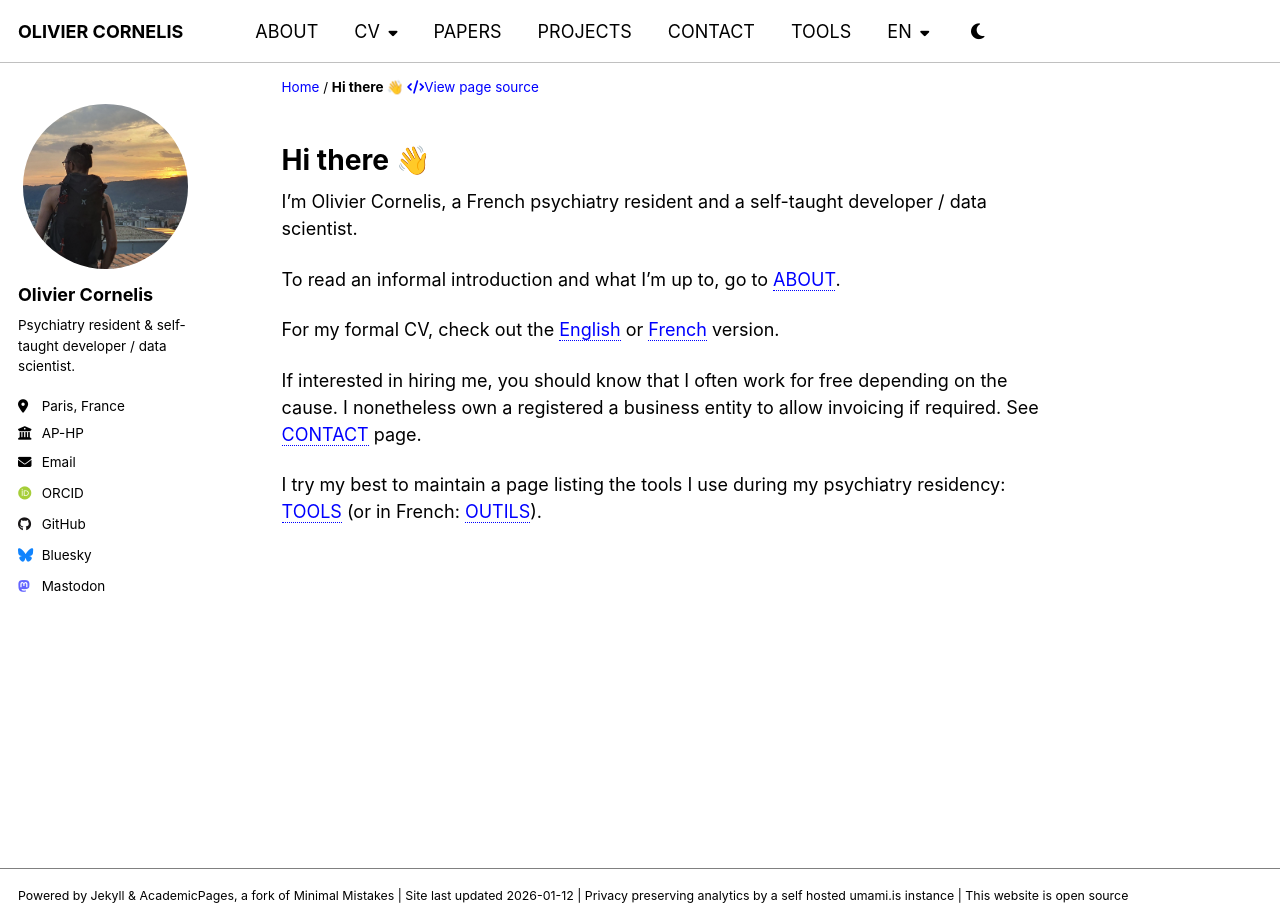
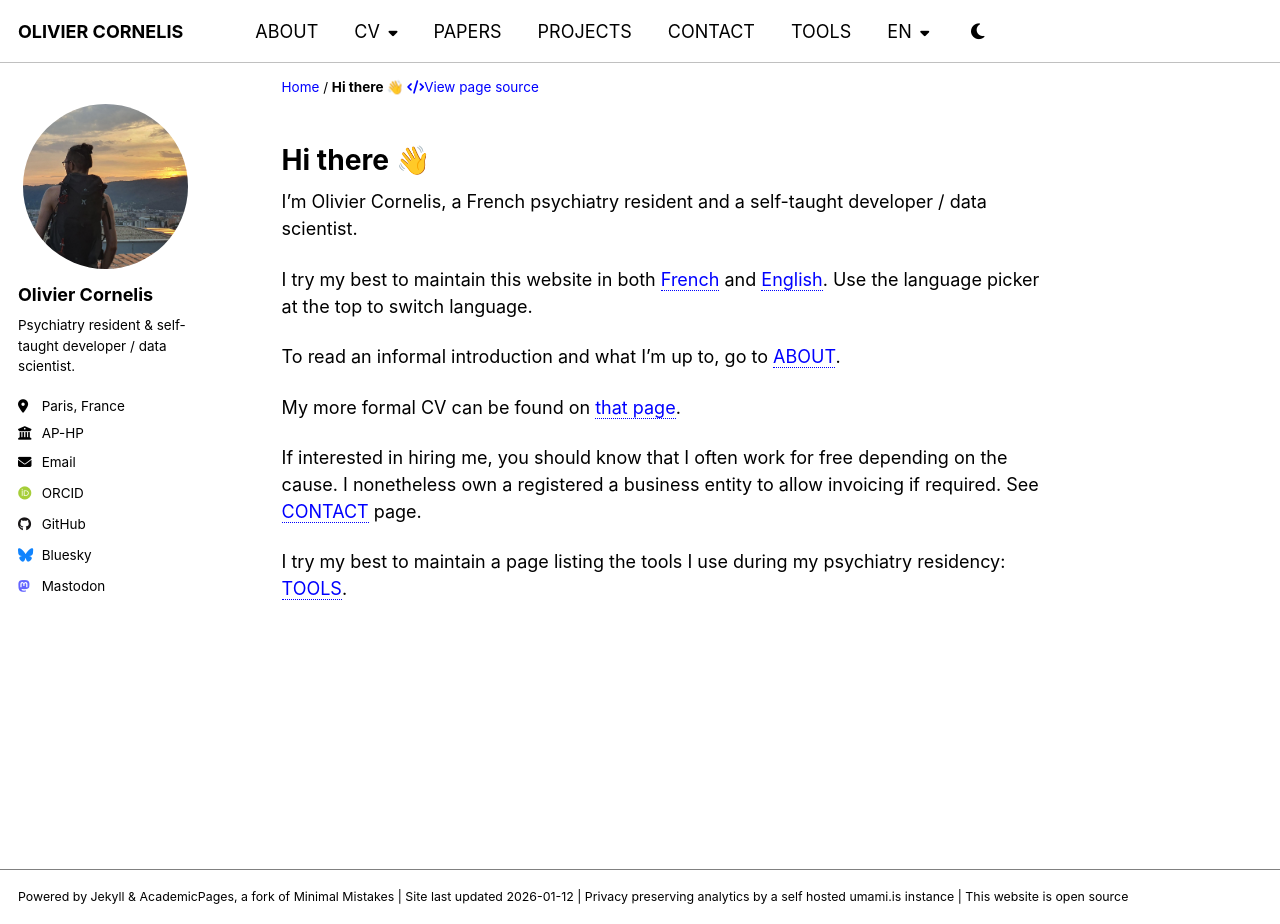
Before and after one commit to thiswillbeyourgithub/website, a Jekyll site: the page built from _pages/en/start.md, in a window 1280 px wide and 924 px high. Built offline with Jekyll 4.4.1, drawn with Linux system fonts in a browser that asks for light colours; some web fonts are replaced.

Commit message:
fix link of the start page
Signed-off-by: thiswillbeyourgithub <26625900+thiswillbeyourgithub@users.noreply.github.com>

```diff
--- a/_pages/en/start.md
+++ b/_pages/en/start.md
@@ -13,10 +13,12 @@ redirect_from:
 
 I'm Olivier Cornelis, a French psychiatry resident and a self-taught developer / data scientist.
 
+I try my best to maintain this website in both [French](../fr) and [English](../en). Use the language picker at the top to switch language.
+
 To read an informal introduction and what I'm up to, go to [ABOUT](./about).
 
-For my formal CV, check out the [English](./cv_en) or [French](./cv_fr) version.
+My more formal CV can be found on [that page](./cv).
 
-If interested in hiring me, you should know that I often work for free depending on the cause. I nonetheless own a registered a business entity to allow invoicing if required. See [CONTACT](./contact.md) page.
+If interested in hiring me, you should know that I often work for free depending on the cause. I nonetheless own a registered a business entity to allow invoicing if required. See [CONTACT](./contact) page.
 
-I try my best to maintain a page listing the tools I use during my psychiatry residency: [TOOLS](./tools_en) (or in French: [OUTILS](./tools_fr)).
+I try my best to maintain a page listing the tools I use during my psychiatry residency: [TOOLS](./tools).
```
Also changed, not shown: _pages/fr/start.md (+5 -5 lines).
